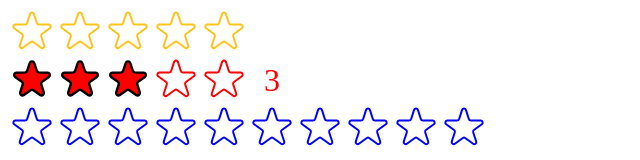
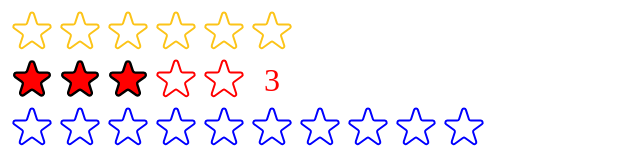
Before and after one commit to Emmanuel687/usePopcorn, a React (Create React App) app: page / in a window 1280 px wide. Shown: the top 160 px of the page, without its empty margins (0-640 px from the left). Built offline with nearby package versions, Linux system fonts and the light colour scheme.

Commit message:
Dev:-Added Proptype to the component

```diff
--- a/src/index.js
+++ b/src/index.js
@@ -19,7 +19,7 @@ root.render(
   <React.StrictMode>
     {/* <App /> */}
     <StarRating
-      maxRating={5}
+      maxRating={6}
       messages={["Terrible", "Bad", "Okay", "Good", "Amazing"]}
     />
     <StarRating maxRating={5} color="red" className="test" defaultRating={3} />
```
Also changed, not shown: src/StarRating.js (+11 -1 lines).
